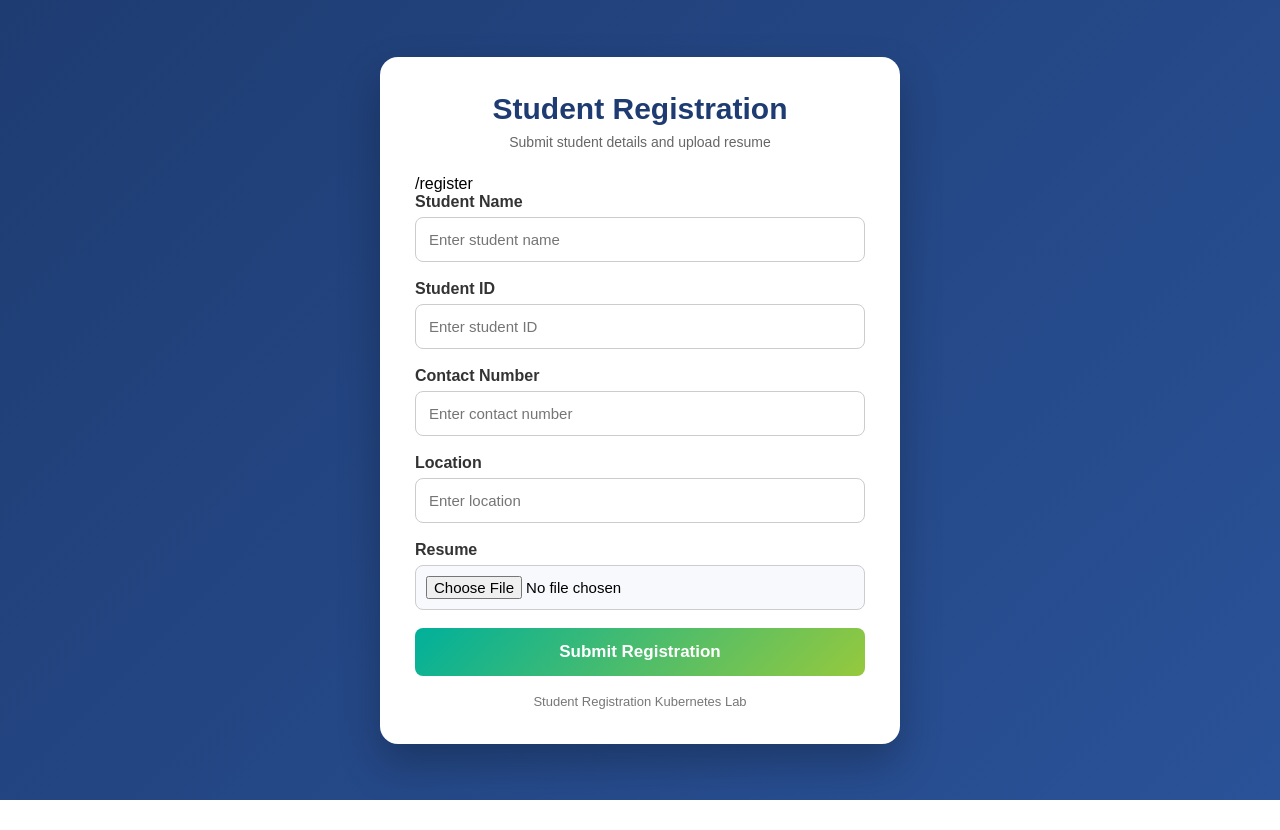
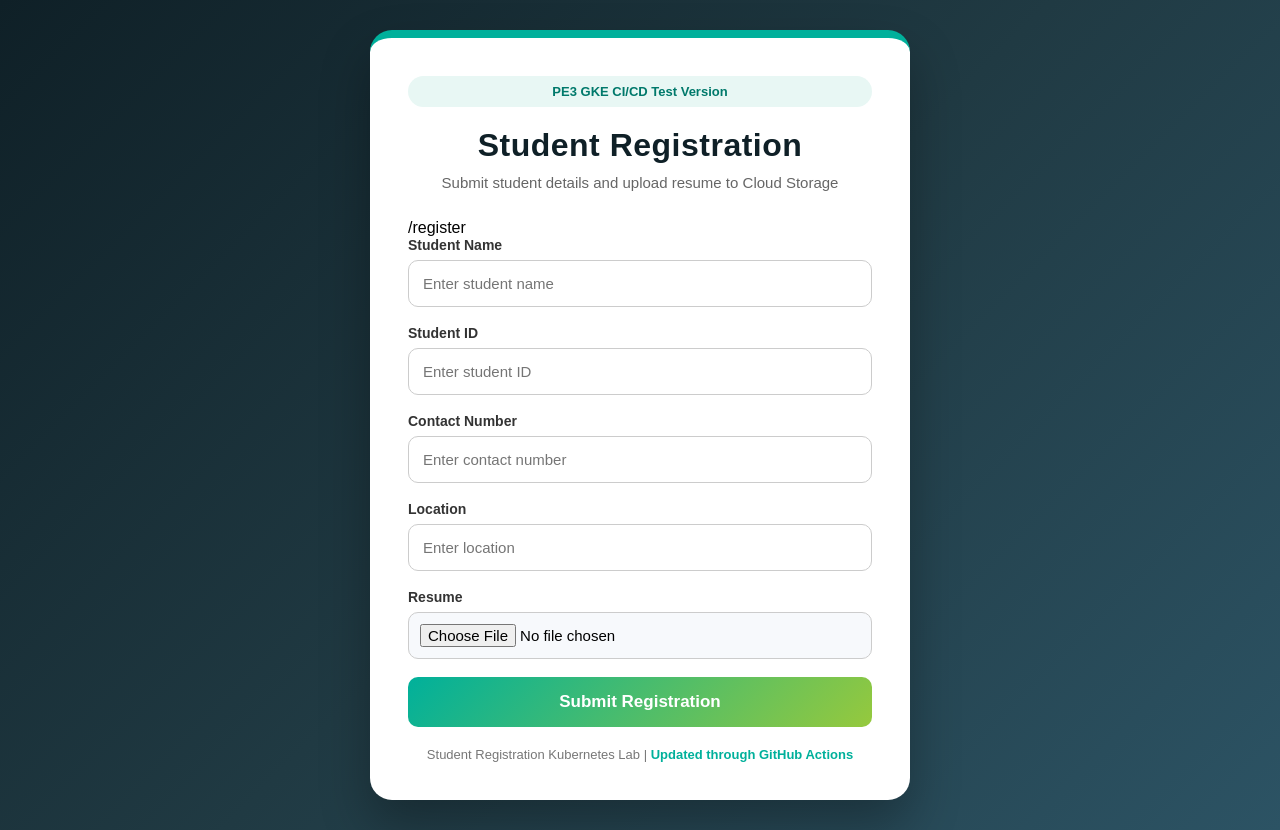
Before and after one commit to tkaturi7/student-registration, a website: page public/index.html in a window 1280 px wide. Before the commit the page ends 800 px from the top, so only its background shows below. Drawn offline with Linux system fonts and the light colour scheme.

Commit message:
Update student registration UI for CI/CD validation

```diff
--- a/public/index.html
+++ b/public/index.html
@@ -3,7 +3,7 @@
 <head>
   <meta charset="UTF-8">
   <meta name="viewport" content="width=device-width, initial-scale=1.0">
-  <title>Student Registration</title>
+  <title>Student Registration - PE3 CI/CD Test</title>
 
   <style>
     * {
@@ -14,7 +14,7 @@
       margin: 0;
       min-height: 100vh;
       font-family: Arial, sans-serif;
-      background: linear-gradient(135deg, #1e3c72, #2a5298);
+      background: linear-gradient(135deg, #0f2027, #203a43, #2c5364);
       display: flex;
       justify-content: center;
       align-items: center;
@@ -22,78 +22,102 @@
     }
 
     .container {
-      width: 520px;
+      width: 540px;
       background: #ffffff;
-      border-radius: 18px;
-      padding: 35px;
-      box-shadow: 0 20px 40px rgba(0, 0, 0, 0.25);
+      border-radius: 22px;
+      padding: 38px;
+      box-shadow: 0 25px 50px rgba(0, 0, 0, 0.30);
+      border-top: 8px solid #00b09b;
+    }
+
+    .badge {
+      text-align: center;
+      background: #e8f7f4;
+      color: #00796b;
+      font-weight: bold;
+      padding: 8px 12px;
+      border-radius: 999px;
+      margin-bottom: 20px;
+      font-size: 13px;
     }
 
     .header {
       text-align: center;
-      margin-bottom: 25px;
+      margin-bottom: 28px;
     }
 
     .header h2 {
       margin: 0;
-      color: #1e3c72;
-      font-size: 30px;
+      color: #0f2027;
+      font-size: 32px;
+      letter-spacing: 0.5px;
     }
 
     .header p {
-      margin-top: 8px;
+      margin-top: 10px;
       color: #666666;
-      font-size: 14px;
+      font-size: 15px;
     }
 
     label {
       display: block;
       font-weight: bold;
       color: #333333;
-      margin-bottom: 6px;
+      margin-bottom: 7px;
+      font-size: 14px;
     }
 
     input {
       width: 100%;
-      padding: 13px;
+      padding: 14px;
       margin-bottom: 18px;
       border: 1px solid #cccccc;
-      border-radius: 8px;
+      border-radius: 10px;
       font-size: 15px;
       outline: none;
+      transition: 0.2s ease;
     }
 
     input:focus {
-      border-color: #2a5298;
-      box-shadow: 0 0 0 3px rgba(42, 82, 152, 0.15);
+      border-color: #00b09b;
+      box-shadow: 0 0 0 4px rgba(0, 176, 155, 0.15);
     }
 
     input[type="file"] {
-      padding: 10px;
+      padding: 11px;
       background: #f7f9fc;
+      cursor: pointer;
     }
 
     button {
       width: 100%;
-      padding: 14px;
+      padding: 15px;
       background: linear-gradient(135deg, #00b09b, #96c93d);
       color: white;
       border: none;
-      border-radius: 8px;
+      border-radius: 10px;
       cursor: pointer;
       font-size: 17px;
       font-weight: bold;
+      transition: 0.2s ease;
     }
 
     button:hover {
+      transform: translateY(-1px);
       background: linear-gradient(135deg, #009688, #7cb342);
+      box-shadow: 0 10px 20px rgba(0, 176, 155, 0.25);
     }
 
     .footer {
       text-align: center;
-      margin-top: 18px;
+      margin-top: 20px;
       font-size: 13px;
       color: #777777;
+    }
+
+    .footer span {
+      color: #00b09b;
+      font-weight: bold;
     }
   </style>
 </head>
@@ -101,9 +125,13 @@
 <body>
   <div class="container">
 
+    <div class="badge">
+      PE3 GKE CI/CD Test Version
+    </div>
+
     <div class="header">
       <h2>Student Registration</h2>
-      <p>Submit student details and upload resume</p>
+      <p>Submit student details and upload resume to Cloud Storage</p>
     </div>
 
     /register
@@ -128,7 +156,7 @@
     </form>
 
     <div class="footer">
-      Student Registration Kubernetes Lab
+      Student Registration Kubernetes Lab | <span>Updated through GitHub Actions</span>
     </div>
 
   </div>
```
